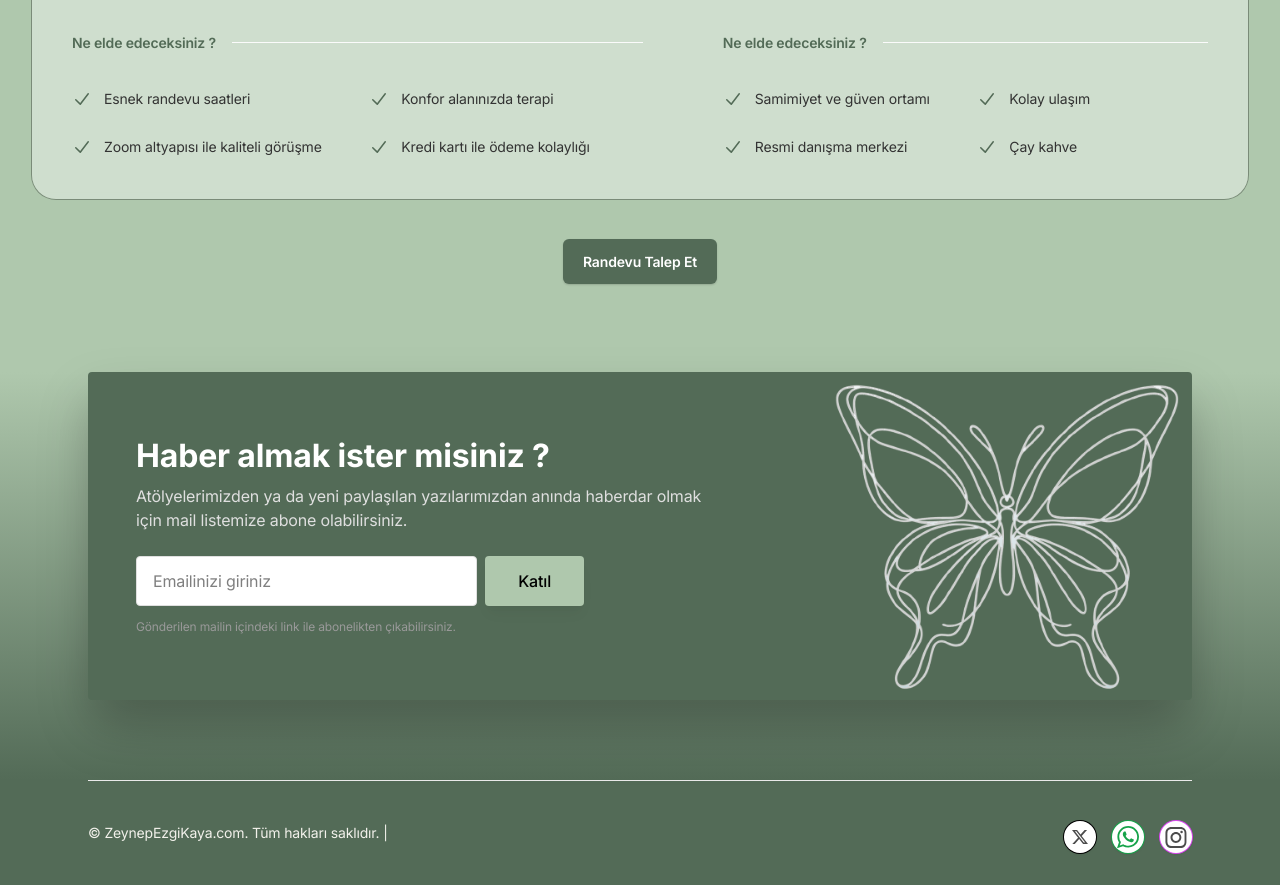
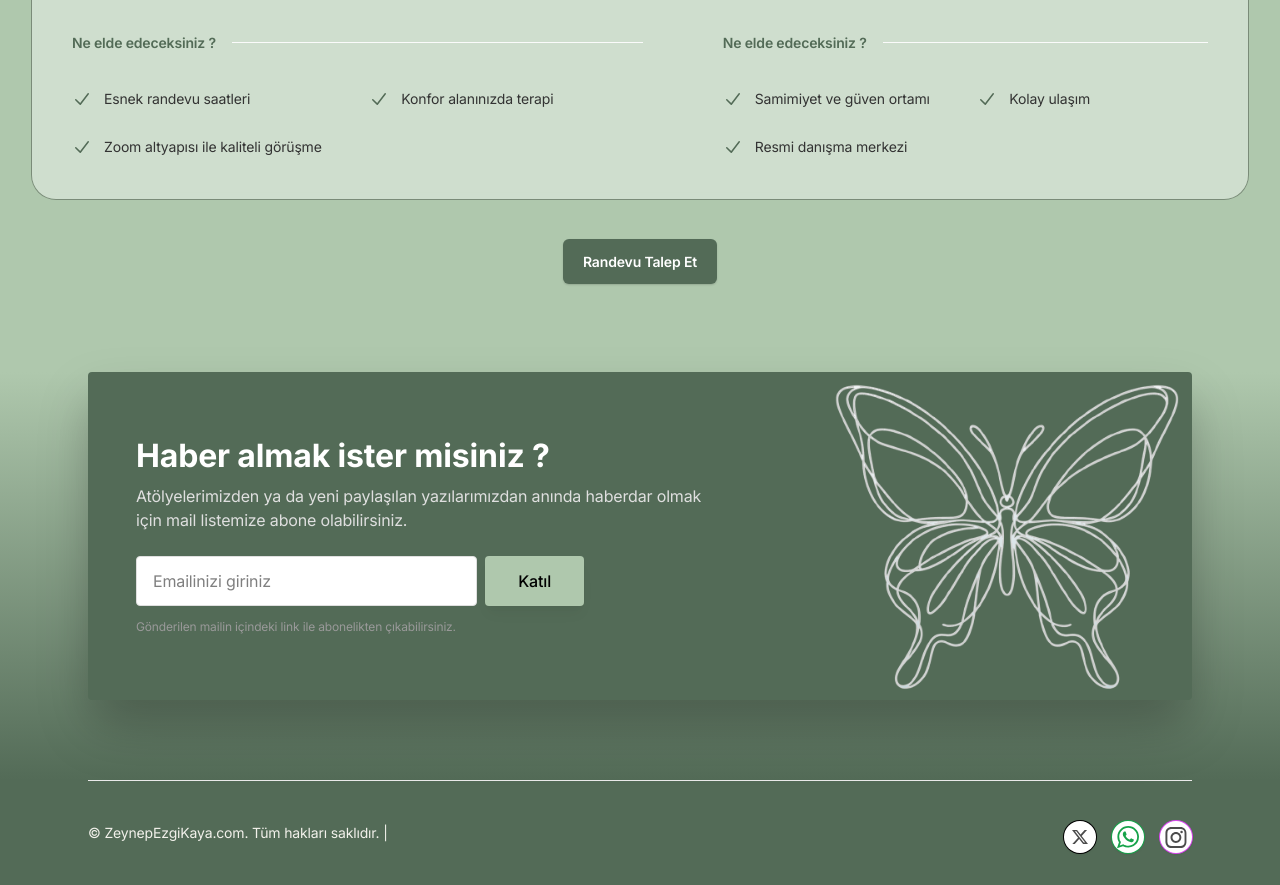
Before and after one commit to megerim/ezgi, a Next.js app: page / in a window 1280 px wide. Shown: the part 3460-4345 px from the top of the page. Built offline with nearby package versions, Linux system fonts and the light colour scheme.

Commit message:
text fix

```diff
--- a/components/testimonials.tsx
+++ b/components/testimonials.tsx
@@ -5,13 +5,11 @@ const onlineTerapi = [
   "Esnek randevu saatleri",
   "Konfor alanınızda terapi",
   "Zoom altyapısı ile kaliteli görüşme",
-  "Kredi kartı ile ödeme kolaylığı",
 ];
 const yuzyuzeTerapi = [
   "Samimiyet ve güven ortamı",
   "Kolay ulaşım",
   "Resmi danışma merkezi",
-  "Çay kahve",
 ];
 
 export default function Testimonials() {
```
